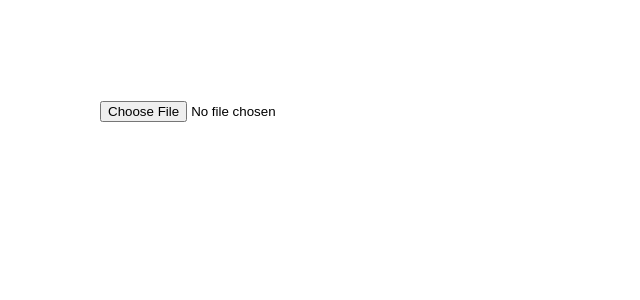
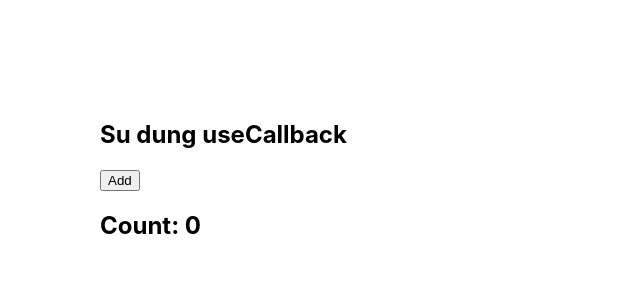
Before and after one commit to XuanNeil/understanding_reactjs, a React (Create React App) app: page / in a window 1280 px wide. Shown: the top 300 px of the page, without its empty margins (0-640 px from the left). Built offline with nearby package versions, Linux system fonts and the light colour scheme.

Commit message:
undestanding useCallback

```diff
--- a/src/App.js
+++ b/src/App.js
@@ -1,12 +1,12 @@
 import React from 'react';
 import './App.css';
-import PreviousAvatar from './useEffect/previousAvatar';
+import DemoUseCallBack from './useCallback';
 
 function App() {
 
   return (
     <div className='App'>
-      <PreviousAvatar />
+      <DemoUseCallBack />
     </div>
   );
 }
--- /dev/null
+++ b/src/useCallback/Content.js
@@ -0,0 +1,12 @@
+import React, { memo } from "react";
+
+const Content = ({ onHanldeIncrete }) => {
+    console.log('content');
+    return (
+        <>
+            <h2>Su dung useCallback</h2>
+            <button onClick={onHanldeIncrete}>Add</button>
+        </>
+    )
+}
+export default memo(Content)
--- /dev/null
+++ b/src/useCallback/index.js
@@ -0,0 +1,18 @@
+import React, { useCallback, useState } from "react";
+import Content from "./Content";
+
+const DemoUseCallBack = () => {
+    const [count, setCount] = useState(0);
+    console.log(1);
+    const handleIncreate = useCallback(() => {
+        setCount(prevCount => prevCount + 1)
+    }, [])
+
+    return (
+        <>
+            <Content onHanldeIncrete={handleIncreate} />
+            <h2>Count: {count}</h2>
+        </>
+    )
+}
+export default DemoUseCallBack;
```
